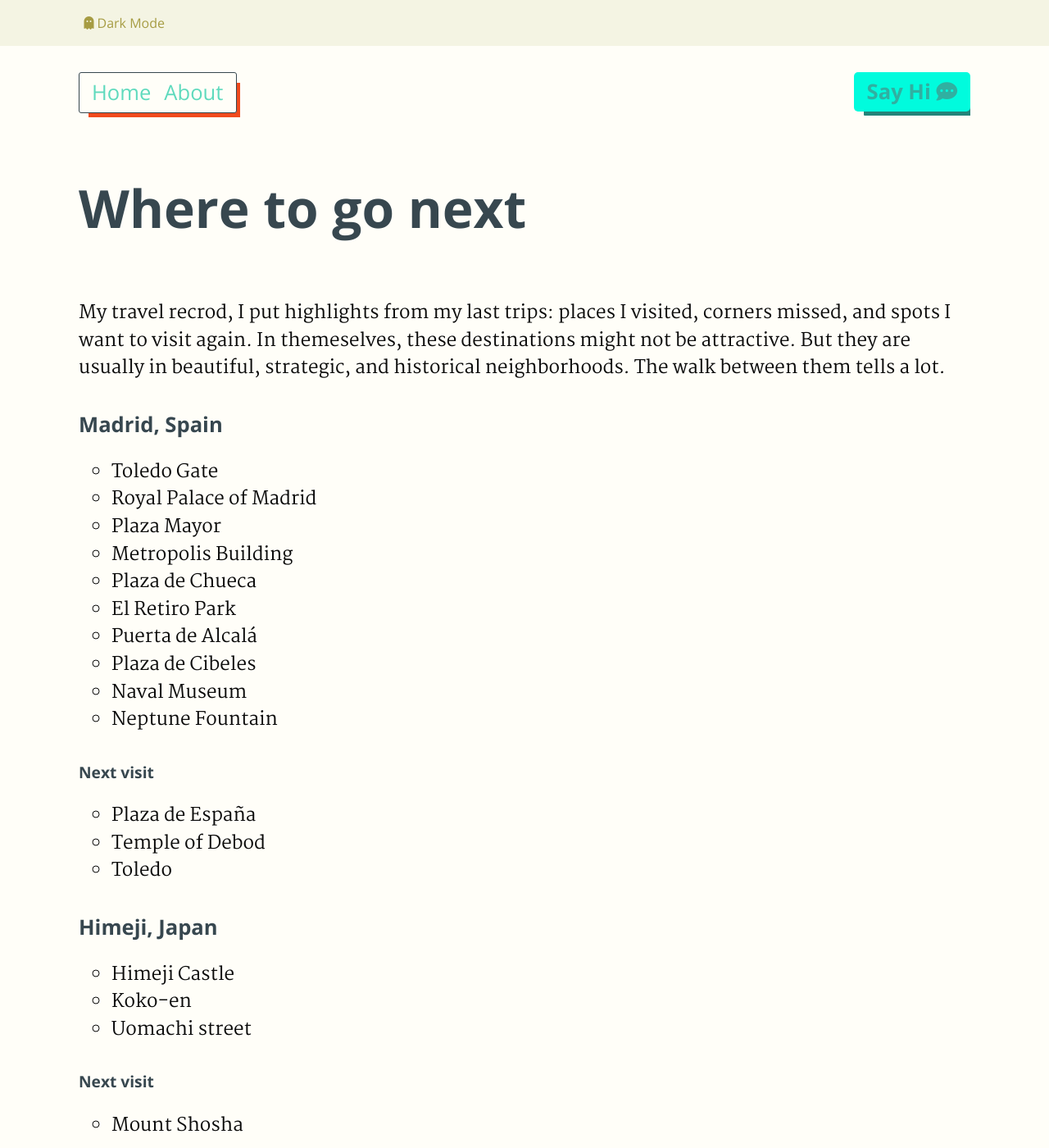
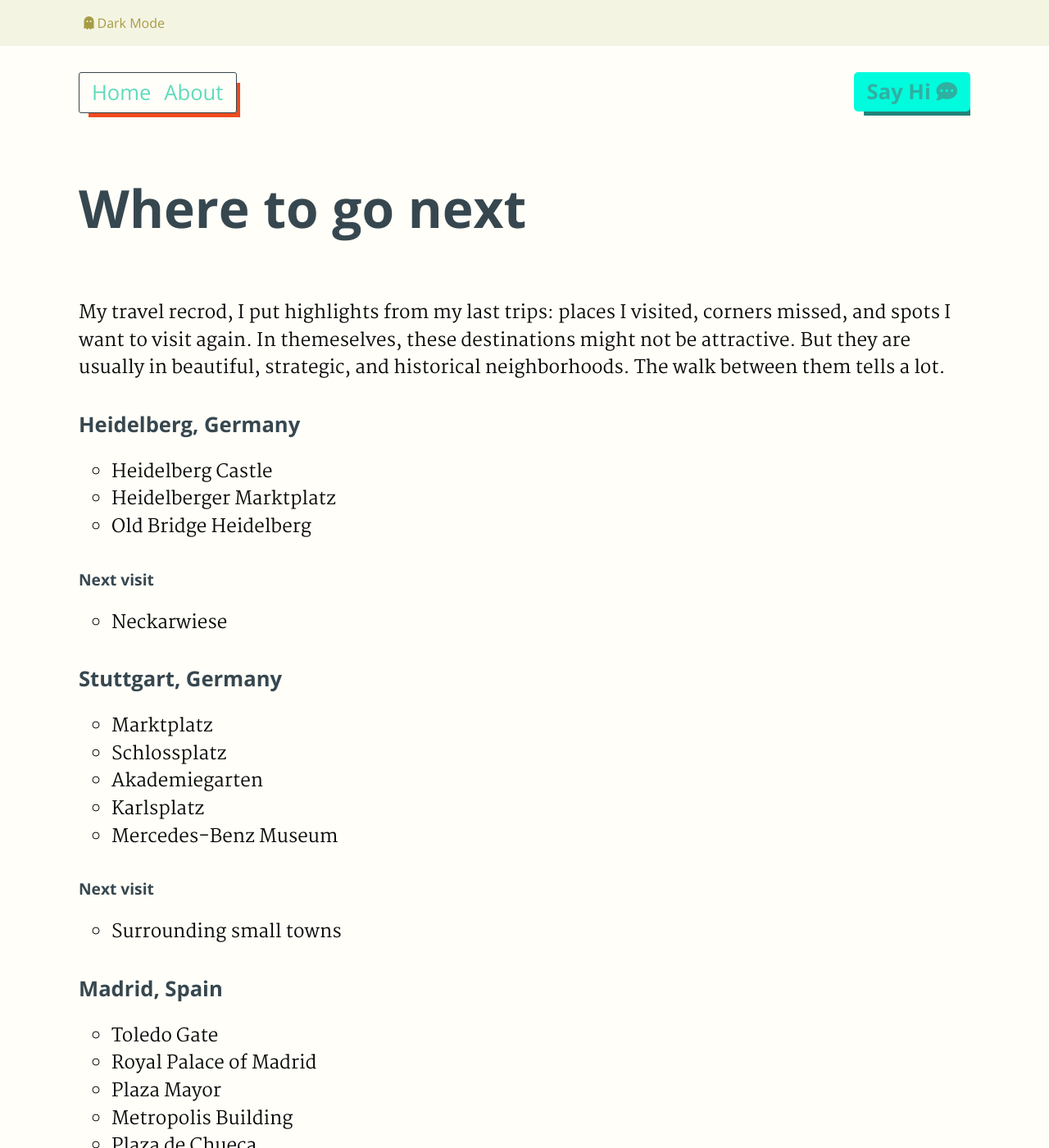
Before and after one commit to haresfaiez/haresfaiez.github.io, a Jekyll site: the page built from where-to-go-next.html, in a window 1280 px wide and 1400 px high. Shown: the whole window at 82% size. Built offline with Jekyll 4.4.1, drawn with Linux system fonts in a browser that asks for light colours.

Commit message:
Add Stuttgart trip to trips summary

```diff
--- a/_includes/trips-summary.html
+++ b/_includes/trips-summary.html
@@ -11,6 +11,30 @@
   </header>
 
   <div class="post">
+    <h2>Heidelberg, Germany</h2>
+    <ul>
+      <li>Heidelberg Castle</li>
+      <li>Heidelberger Marktplatz</li>
+      <li>Old Bridge Heidelberg</li>
+    </ul>
+    <h3>Next visit</h3>
+    <ul>
+      <li>Neckarwiese</li>
+    </ul>
+
+    <h2>Stuttgart, Germany</h2>
+    <ul>
+      <li>Marktplatz</li>
+      <li>Schlossplatz</li>
+      <li>Akademiegarten</li>
+      <li>Karlsplatz</li>
+      <li>Mercedes-Benz Museum</li>
+    </ul>
+    <h3>Next visit</h3>
+    <ul>
+      <li>Surrounding small towns</li>
+    </ul>
+
     <h2>Madrid, Spain</h2>
     <ul>
       <li>Toledo Gate</li>
```
